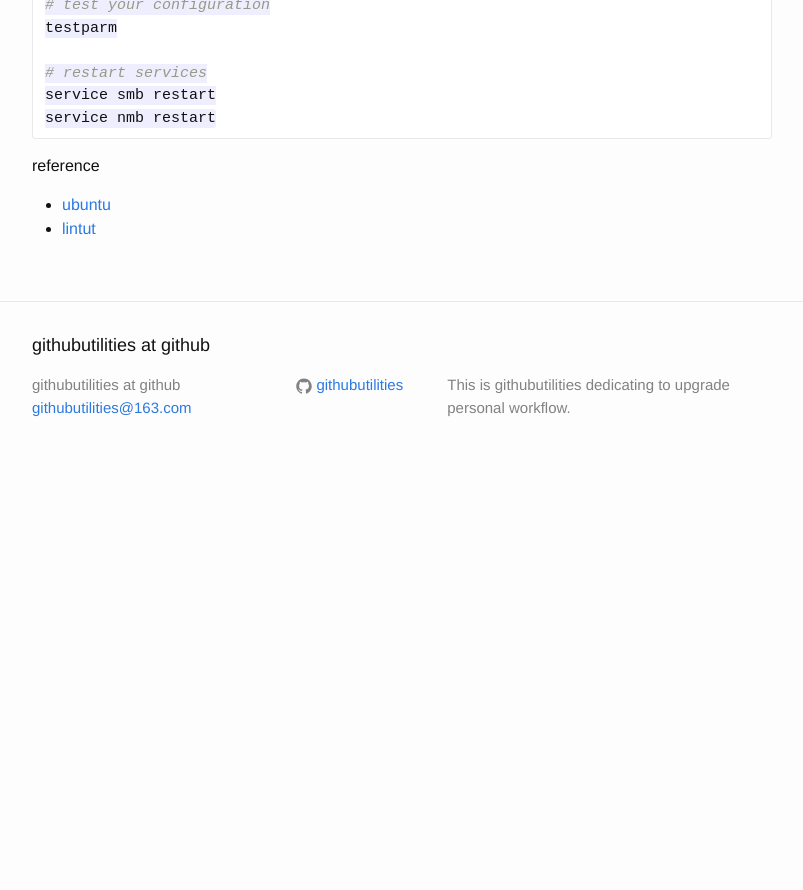
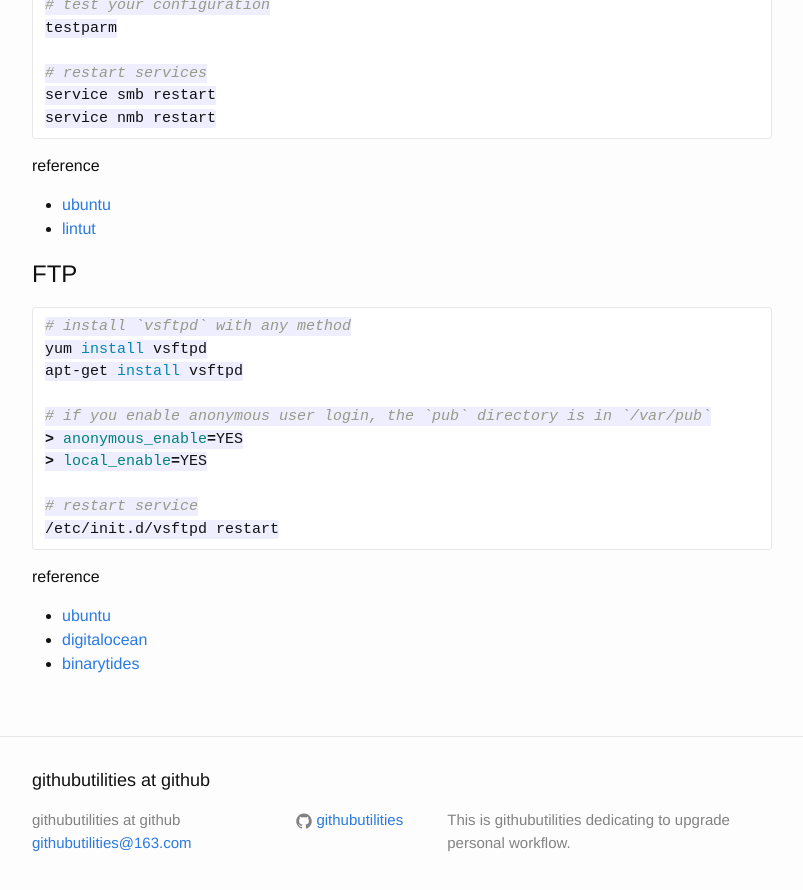
Before and after one commit to githubutilities/githubutilities.github.io, a Jekyll site: the page built from _posts/2015-02-03-cloud-storage-on-vps.markdown, in a window 1280 px wide and 900 px high, scrolled down 1243 px. Shown: the top 890 px of the window, without its empty margins (238-1041 px from the left). Built offline with Jekyll 4.4.1, drawn with Linux system fonts in a browser that asks for light colours; Markdown is read by kramdown in place of the engine named in the settings; before the commit the page ends 1722 px from its top, so only the background shows below that.

Commit message:
add ftp to cloud storage

````diff
--- a/_posts/2015-02-03-cloud-storage-on-vps.markdown
+++ b/_posts/2015-02-03-cloud-storage-on-vps.markdown
@@ -65,3 +65,25 @@ reference
 
 * [ubuntu](https://help.ubuntu.com/community/How%20to%20Create%20a%20Network%20Share%20Via%20Samba%20Via%20CLI%20(Command-line%20interface/Linux%20Terminal)%20-%20Uncomplicated,%20Simple%20and%20Brief%20Way!)
 * [lintut](http://lintut.com/easy-samba-server-installation-on-centos-6-5/)
+
+
+# FTP
+
+```sh
+# install `vsftpd` with any method
+yum install vsftpd
+apt-get install vsftpd
+
+# if you enable anonymous user login, the `pub` directory is in `/var/pub`
+> anonymous_enable=YES
+> local_enable=YES
+
+# restart service
+/etc/init.d/vsftpd restart
+```
+
+reference
+
+* [ubuntu](https://help.ubuntu.com/community/vsftpd)
+* [digitalocean](https://www.digitalocean.com/community/tutorials/how-to-set-up-vsftpd-on-centos-6--2)
+* [binarytides](http://www.binarytides.com/vsftpd-configure-ssl-ftps/)
--- a/_posts/2015-02-04-dns-settings.markdown
+++ b/_posts/2015-02-04-dns-settings.markdown
@@ -1,6 +1,6 @@
 ---
 layout: post
-title:  "Mac OS X Filesystem Support"
+title:  "DNS Settings"
 date:   2015-02-04 16:50
 categories: chrome,dns
 ---
````
